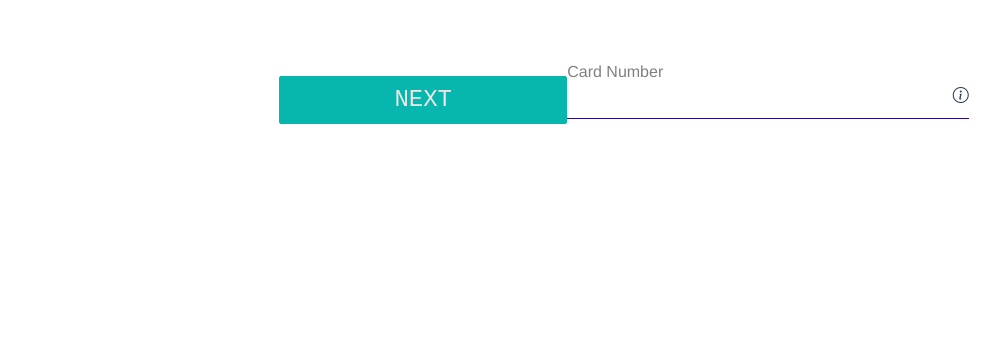
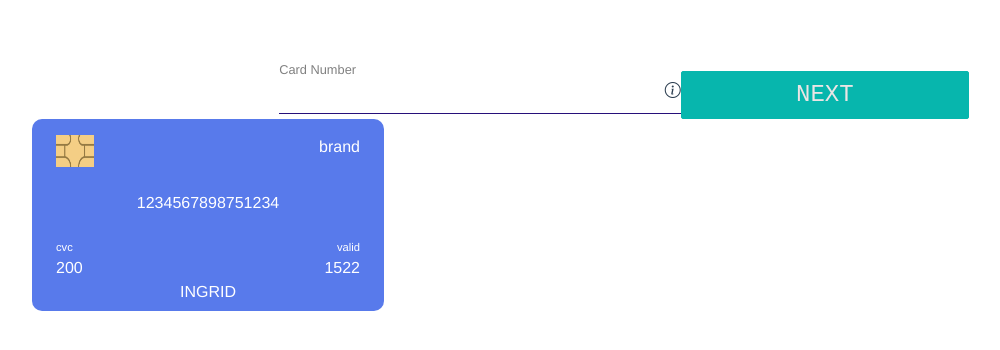
Before and after one commit to IngridCavalcantiGti/credit-card, a Vue app: page / in a window 1280 px wide. Shown: the top 350 px of the page, without its empty margins (16-1016 px from the left). Built offline with nearby package versions, Linux system fonts and the light colour scheme.

Commit message:
remove mask do input e cria componente card

```diff
--- a/src/App.vue
+++ b/src/App.vue
@@ -1,17 +1,26 @@
 <template>
+  <Input label="Card Number" @input="InputValue" icon size="40" />
   <Button label="NEXT" @onClick="clickNext" />
-  <Input label="Card Number" @input="InputValue" icon size="40" />
+  <Card
+    :numberCard="1234567898751234"
+    :validity="1522"
+    :name="'INGRID'"
+    :cvc="200"
+  >
+  </Card>
 </template>
 
 <script>
 import Button from "./components/Button.vue";
 import Input from "./components/Input.vue";
+import Card from "./components/Card.vue";
 
 export default {
   name: "App",
   components: {
     Button,
     Input,
+    Card,
   },
 
   setup() {
--- /dev/null
+++ b/src/components/Card.vue
@@ -0,0 +1,57 @@
+<template>
+  <div class="card ms-5 text-white">
+    <div class="d-flex justify-content-between">
+      <span class="ms-4 mt-3">
+        <img alt="chip" src="@/assets/chip.png" class="chip" />
+      </span>
+      <span class="mt-3 me-4">{{ brand }} brand</span>
+    </div>
+    <div class="">
+      <span class="d-flex justify-content-center mt-4"> {{ numberCard }}</span>
+      <div class="mt-4">
+        <div class="d-flex justify-content-between">
+          <span class="cvc ms-4"> cvc </span>
+          <span class="valid me-4"> valid </span>
+        </div>
+        <div class="d-flex justify-content-between">
+          <span class="ms-4">{{ cvc }}</span>
+          <span class="me-4">{{ validity }}</span>
+        </div>
+      </div>
+    </div>
+    <div>
+      {{ name }}
+    </div>
+  </div>
+</template>
+
+<script>
+export default {
+  props: {
+    numberCard: { type: Number },
+    validity: { type: Number },
+    brand: { type: Image },
+    name: { type: String },
+    cvc: { type: Number },
+  },
+};
+</script>
+
+
+<style scoped>
+.card {
+  width: 22rem;
+  height: 12rem;
+  border: none;
+  border-radius: 10px;
+  background-color: rgb(88, 122, 235);
+}
+.cvc,
+.valid {
+  font-size: 0.7rem;
+}
+.chip {
+  width: 2.4rem;
+  height: 2rem;
+}
+</style>
--- a/src/components/Input.vue
+++ b/src/components/Input.vue
@@ -11,23 +11,13 @@
         @input="updateInput($event.target.value)"
         :size="size"
       />
-      <!-- <the-mask
-        mask="#XSAa"
-        value="12TgB"
-        type="text"
-        masked="true"
-        placeholder="test your mask here"
-      ></the-mask> -->
       <i class="bi bi-info-circle position-absolute" v-if="icon"></i>
     </div>
   </label>
 </template>
 
 <script>
-// import { TheMask } from "vue-the-mask";
-// import { computed } from "vue";
 export default {
-  // components: { TheMask },
   name: "Input",
   props: {
     label: {
@@ -49,26 +39,10 @@ export default {
       emit("input", value);
     };
 
-    // const sizeInput = computed(() => (props.sizeLg ? "40" : "null"));
-
     return {
       updateInput,
-      // sizeInput,
     };
   },
-  //   computed: {
-  //     name() {
-  //       return this.label.toLowerCase();
-  //     },
-  //     model: {
-  //       get() {
-  //         return this.value;
-  //       },
-  //       set(value) {
-  //         this.$emit('input', value);
-  //       },
-  //     },
-  //   },
 };
 </script>
 <style scoped>
@@ -82,13 +56,11 @@ export default {
 }
 .label {
   color: gray;
+  font-size: 0.8rem;
 }
 
 .input:focus-visible {
   border-bottom: rgb(39, 16, 122) solid 1px;
   outline: none;
 }
-.sizeLg {
-  background: red;
-}
 </style>
```
Also changed, not shown: src/assets/chip.png (added).
